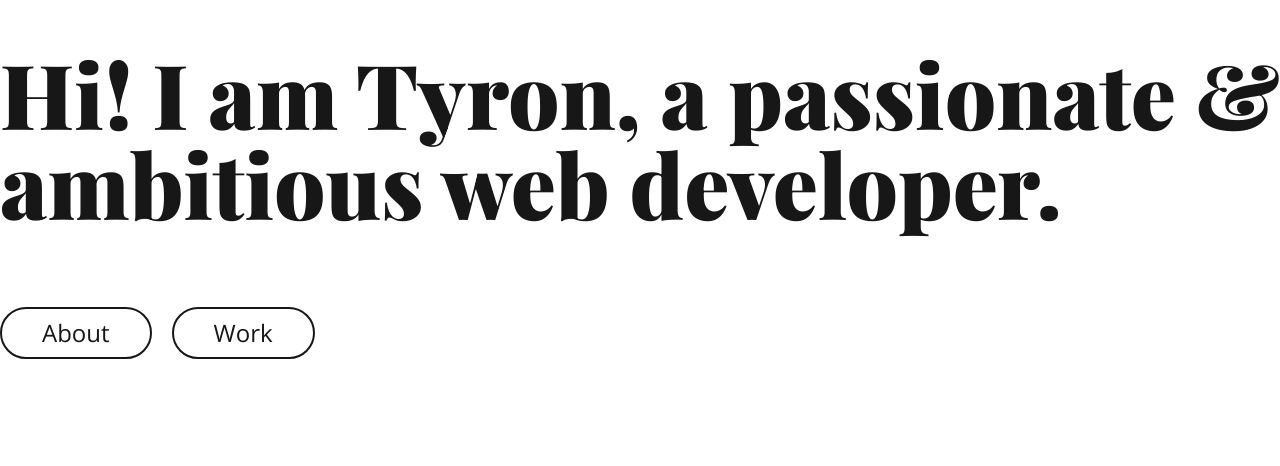
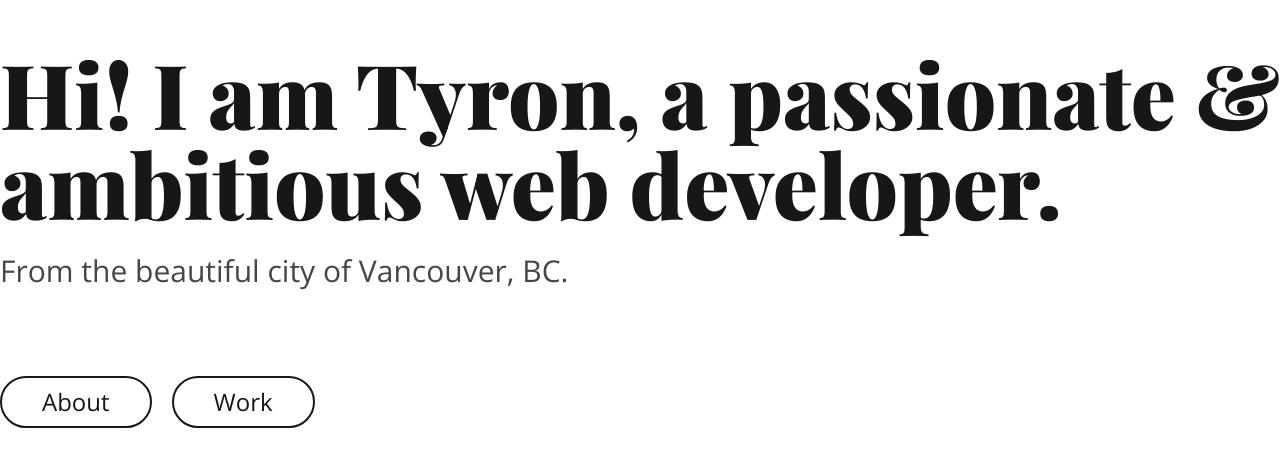
Before and after one commit to tyron-hayman/singularity-template, a Next.js app: page / in a window 1280 px wide. Shown: the part 112-578 px from the top of the page. Built offline with nearby package versions, Linux system fonts and the light colour scheme.

Commit message:
HeroComponent animatin, prop and correct type additions

```diff
--- a/package.json
+++ b/package.json
@@ -10,6 +10,7 @@
   },
   "dependencies": {
     "@sanity/image-url": "^1.1.0",
+    "lenis": "^1.2.3",
     "motion": "^12.7.3",
     "next": "15.3.0",
     "next-sanity": "^9.10.2",
--- a/src/app/globals.css
+++ b/src/app/globals.css
@@ -3,6 +3,7 @@
 :root {
   --background: #ffffff;
   --foreground: #171717;
+  --accent-color: #464646;
 }
 
 @theme inline {
@@ -16,6 +17,7 @@
   :root {
     --background: #0a0a0a;
     --foreground: #ededed;
+    --accent-color: #8e8e8e;
   }
 }
 
--- a/src/app/page.tsx
+++ b/src/app/page.tsx
@@ -1,16 +1,26 @@
+"use client";
 import Image from "next/image";
 import HeroComponent from "@/components/HeroComponent";
+import Lenis from "lenis";
+import { useEffect } from "react";
 
 export default function Home() {
-  const heroNav: Array<{ id: number, text: string, anchor : string}> = [
-    { id: 1, text : 'About', anchor : '#about' },
-    { id: 2, text : 'Work', anchor : '#work' }
-  ]
+  const heroNav: Array<{ id: number; text: string; anchor: string }> = [
+    { id: 1, text: "About", anchor: "#about" },
+    { id: 2, text: "Work", anchor: "#work" },
+  ];
+
+  useEffect(() => {
+    const lenis = new Lenis({
+      autoRaf: true,
+    });
+  },[]);
 
   return (
-    <div className="w-full py-40">
+    <div className="w-full py-40 mb-[100vh] relative">
       <HeroComponent
         title="Hi! I am Tyron, a passionate & ambitious web developer."
+        subTitle="From the beautiful city of Vancouver, BC."
         nav={heroNav}
       />
     </div>
--- a/src/components/HeroComponent.tsx
+++ b/src/components/HeroComponent.tsx
@@ -2,11 +2,15 @@ import * as motion from "motion/react-client";
 
 const HeroComponent = ({
   title = "This is a title",
+  subTitle = "This is a subtitle",
   nav,
 }: {
   title?: string;
+  subTitle?: string;
   nav?: Array<{ id: number; text: string; anchor: string }>;
 }) => {
+  const animationTiming: number = 0.75;
+
   return (
     <div className="container mx-auto">
       <motion.h1
@@ -14,39 +18,54 @@ const HeroComponent = ({
         animate={{
           y: 0,
           opacity: 1,
-          transition: { duration: 1, ease: "easeOut" },
+          transition: { duration: animationTiming, ease: "easeOut" },
         }}
         className="mainHeadings text-[7vw] leading-[7vw] font-black text-[var(--color-foreground)]"
       >
         {title}
       </motion.h1>
-      <motion.ul
+      <motion.h2
         initial={{ y: 100, opacity: 0 }}
         animate={{
           y: 0,
           opacity: 1,
-          transition: { duration: 1, delay: 0.25, ease: "easeOut" },
+          transition: { duration: animationTiming, delay: 0.25, ease: "easeOut" },
         }}
-        className="my-20 flex gap-5 items-center"
+        className="text-3xl leading-relaxed font-normal text-[var(--accent-color)] mt-5"
       >
+        {subTitle}
+      </motion.h2>
+      <ul className="block mt-20 flex gap-5 items-center sticky top-[20px]">
         {nav?.map(
           (
             navItem: { id: number; text: string; anchor: string },
             index: number
           ) => {
             return (
-              <li key={navItem.id}>
+              <motion.li
+                key={navItem.id}
+                initial={{ y: 100, opacity: 0 }}
+                animate={{
+                  y: 0,
+                  opacity: 1,
+                  transition: {
+                    duration: animationTiming,
+                    delay: 0.275 * (index + 1),
+                    ease: "easeOut",
+                  },
+                }}
+              >
                 <a
                   href={navItem.anchor}
                   className="border-[var(--color-foreground)] border-solid border-2 rounded-full text-[var(--color-foreground)] text-2xl block px-10 py-2"
                 >
                   {navItem.text}
                 </a>
-              </li>
+              </motion.li>
             );
           }
         )}
-      </motion.ul>
+      </ul>
     </div>
   );
 };
```
Also changed, not shown: 1 other file (tests, documents, lock files or other folders).
